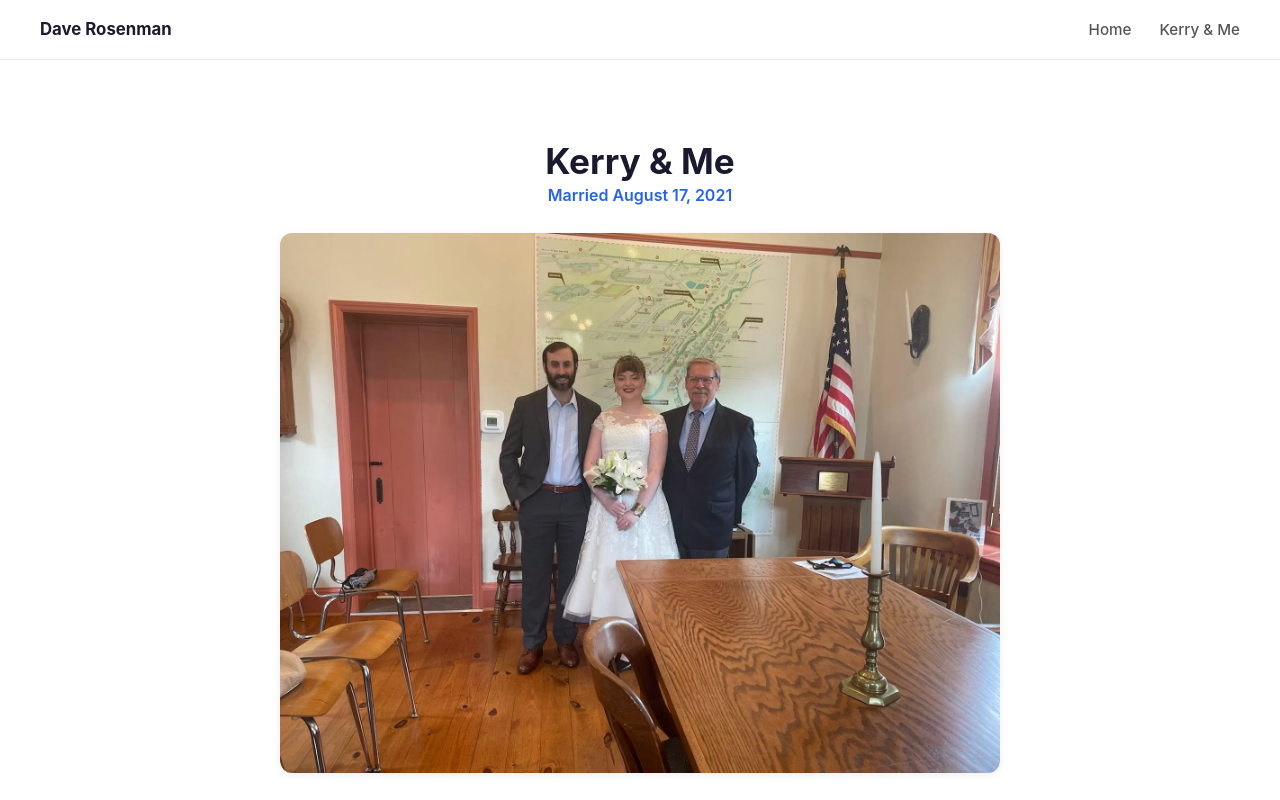
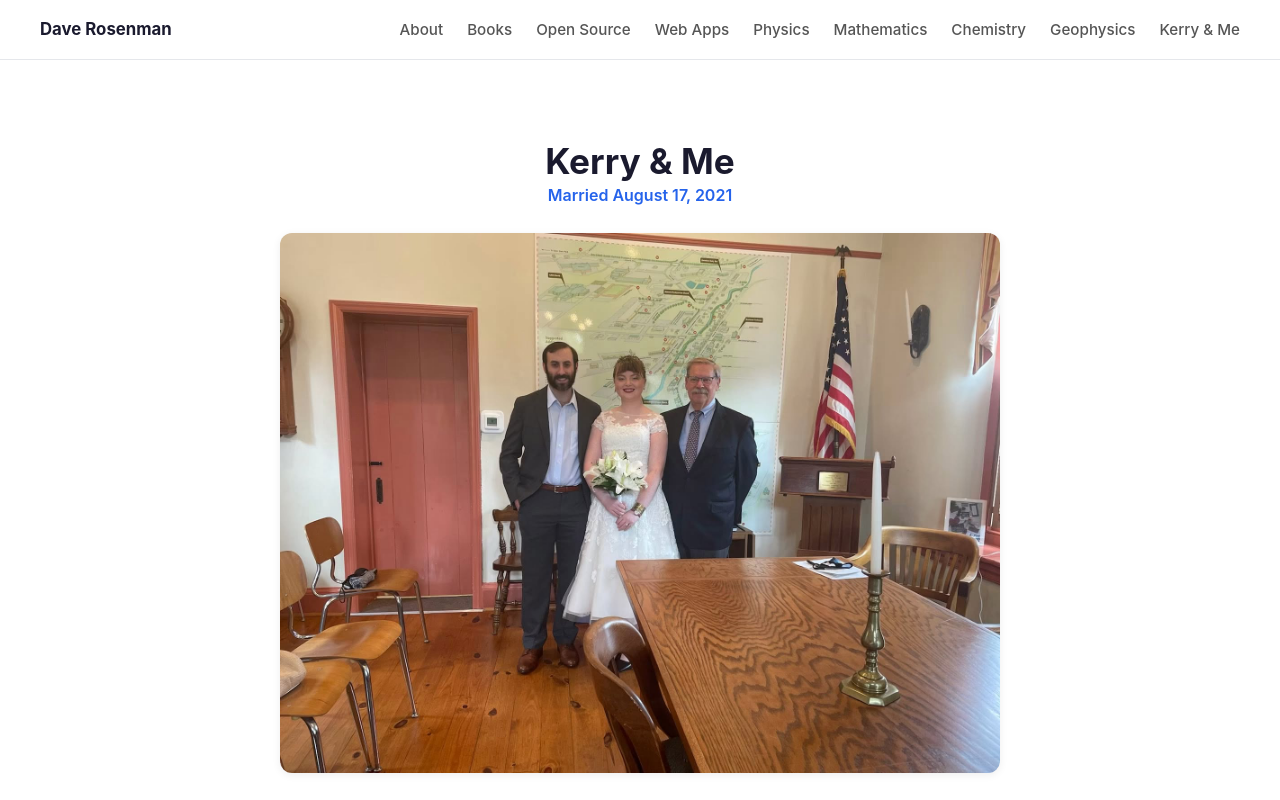
Before and after one commit to DRosenman/daverosenman-site, a plain HTML site: page family.html in a window 1280 px wide. Shown: the top 800 px of the page. Drawn offline with Linux system fonts and the light colour scheme.

```diff
--- a/family.html
+++ b/family.html
@@ -12,7 +12,14 @@
   <nav>
     <a href="index.html" class="nav-name">Dave Rosenman</a>
     <ul>
-      <li><a href="index.html">Home</a></li>
+      <li><a href="index.html#about">About</a></li>
+      <li><a href="index.html#books">Books</a></li>
+      <li><a href="index.html#packages">Open Source</a></li>
+      <li><a href="index.html#webapps">Web Apps</a></li>
+      <li><a href="index.html#physics">Physics</a></li>
+      <li><a href="index.html#mathematics">Mathematics</a></li>
+      <li><a href="index.html#chemistry">Chemistry</a></li>
+      <li><a href="index.html#geophysics">Geophysics</a></li>
       <li><a href="family.html">Kerry &amp; Me</a></li>
     </ul>
   </nav>
--- a/styles.css
+++ b/styles.css
@@ -34,8 +34,8 @@ nav {
   display: flex;
   align-items: center;
   gap: 2rem;
-  padding: 0 2.5rem;
-  height: 60px;
+  padding: 0.75rem 2.5rem;
+  min-height: 60px;
   background: var(--bg);
   border-bottom: 1px solid var(--border);
 }
@@ -49,7 +49,10 @@ nav {
 nav ul {
   list-style: none;
   display: flex;
-  gap: 1.75rem;
+  flex-wrap: wrap;
+  justify-content: flex-end;
+  column-gap: 1.5rem;
+  row-gap: 0.25rem;
 }
 
 nav ul a {
@@ -57,6 +60,7 @@ nav ul a {
   color: var(--muted);
   font-size: 0.95rem;
   font-weight: 500;
+  white-space: nowrap;
   transition: color 0.2s;
 }
 
@@ -82,6 +86,10 @@ nav ul a:hover {
 }
 
 /* SECTIONS */
+section {
+  scroll-margin-top: 80px;
+}
+
 section {
   padding: 5rem 2.5rem;
   max-width: 1000px;
```
Also changed, not shown: index.html (+12 -2 lines), 1 other file.
